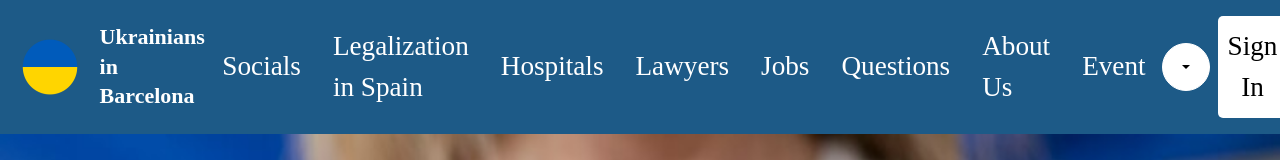
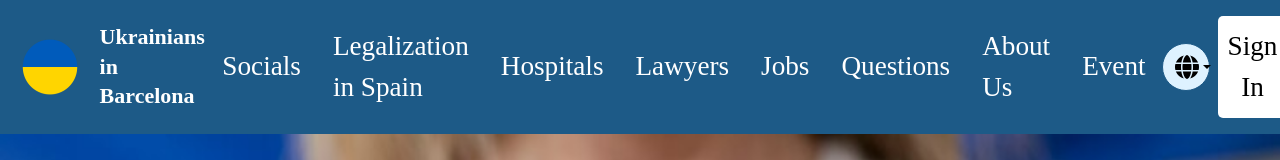
Before and after one commit to TulioToledoB/Ukranians-in-Barcelona.Final-project, a React (Create React App) app in the folder reactapp/: page / in a window 1280 px wide. Shown: the top 160 px of the page. Built offline with nearby package versions, Linux system fonts and the light colour scheme; no server answers.

Commit message:
add flags in language-navbar

```diff
--- a/reactapp/package.json
+++ b/reactapp/package.json
@@ -16,6 +16,7 @@
     "i18next-http-backend": "^2.4.1",
     "react": "^18.2.0",
     "react-bootstrap": "^2.9.1",
+    "react-country-flag": "^3.1.0",
     "react-dom": "^18.2.0",
     "react-i18next": "^13.4.0",
     "react-icon": "^1.0.0",
--- a/reactapp/src/components/Navbar.css
+++ b/reactapp/src/components/Navbar.css
@@ -23,11 +23,11 @@
     align-items: center;
   }
 
-  #language-dropdown{
+  /*#language-dropdown{
     background-color: white;
     border-color: white;
   }
-
+*/
   .dropdown-menu{
     color: #F8F617;
     background-color:#1d5a87 !important;
--- a/reactapp/src/components/Navbar.js
+++ b/reactapp/src/components/Navbar.js
@@ -6,6 +6,11 @@ import "./Navbar.css";
 import { Link } from "react-router-dom";
 import Dropdown from "react-bootstrap/Dropdown";
 import i18n from "../i18next";
+import { FontAwesomeIcon } from "@fortawesome/react-fontawesome";
+import { faGlobe } from "@fortawesome/free-solid-svg-icons";
+import CountryFlag from "react-country-flag";
+
+
 
 function NavBar(props) {
   const { t } = useTranslation();
@@ -94,16 +99,24 @@ function NavBar(props) {
             <Dropdown>
               <Dropdown.Toggle
                 variant="secondary"
-                id="language-dropdown"
-              ></Dropdown.Toggle>
+                id="language-dropdown">
+                  <FontAwesomeIcon
+                icon={faGlobe}
+                style={{ fontSize: "24px", border: "none" }}
+              />
+
+              </Dropdown.Toggle>
               <Dropdown.Menu>
                 <Dropdown.Item onClick={() => changeLanguage("eng")}>
+                <CountryFlag countryCode="GB" svg />
                   English
                 </Dropdown.Item>
                 <Dropdown.Item onClick={() => changeLanguage("es")}>
+                <CountryFlag countryCode="ES" svg />
                   Español
                 </Dropdown.Item>
                 <Dropdown.Item onClick={() => changeLanguage("ua")}>
+                <CountryFlag countryCode="UA" svg />
                   Українська
                 </Dropdown.Item>
                 {/* Add more language options as needed */}
```
Also changed, not shown: 1 other file (tests, documents, lock files or other folders).
